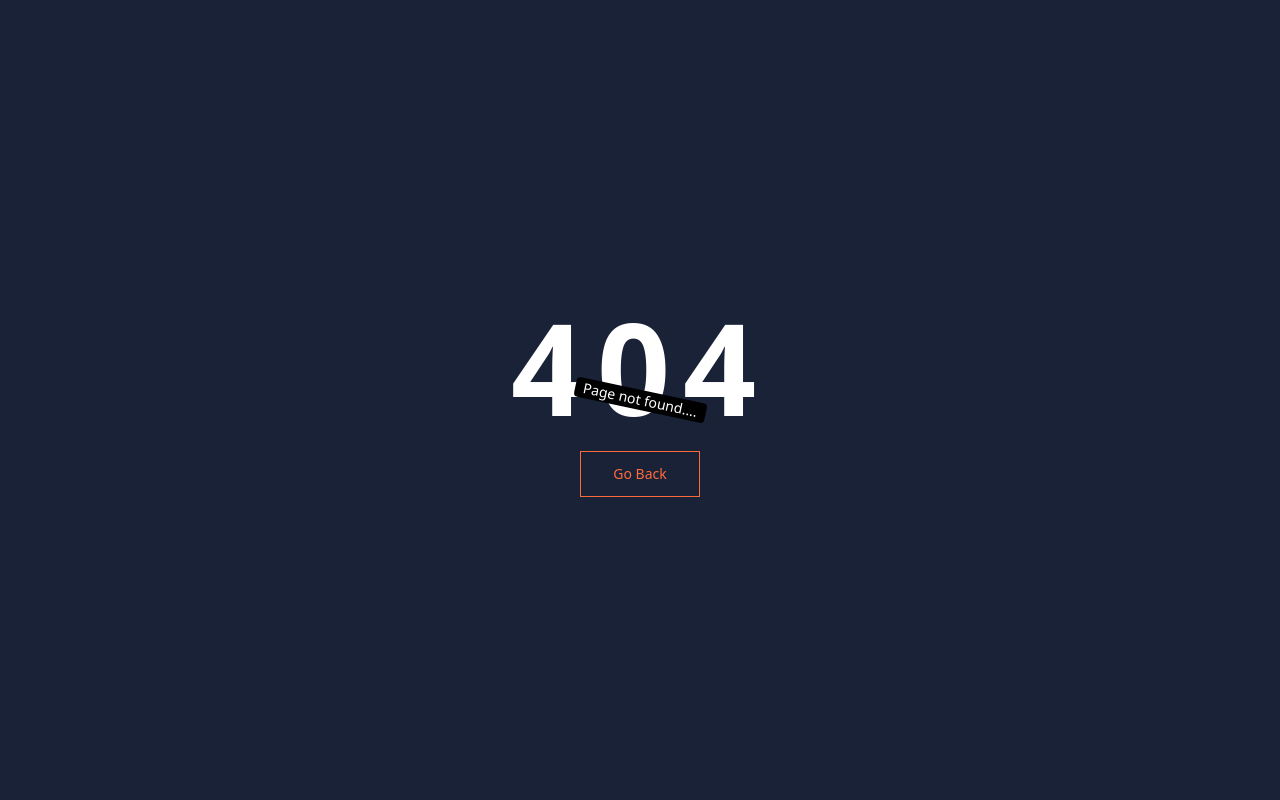
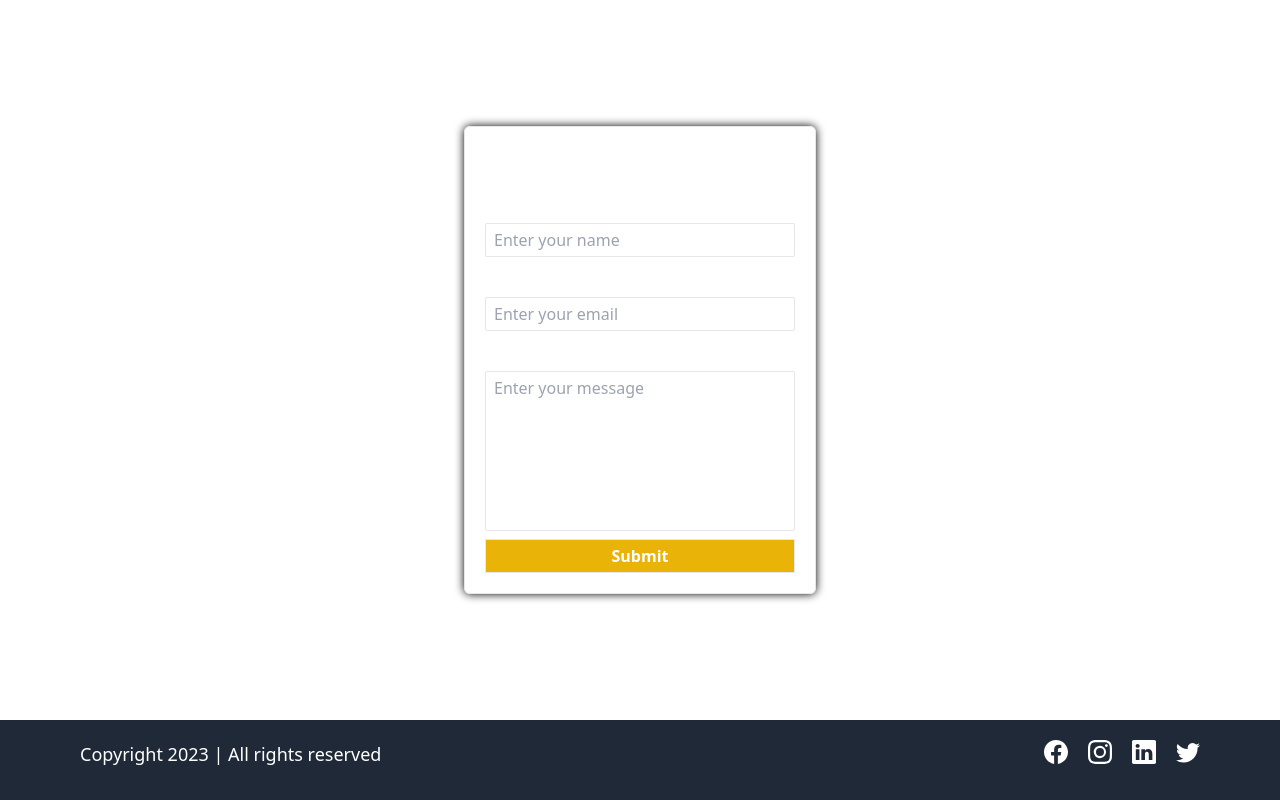
Before and after one commit to RaiNigam/lms-frontend-hn, a React (Vite) app: page /contact in a window 1280 px wide. Before the commit this address had no page. Built offline with nearby package versions, Linux system fonts and the light colour scheme.

Commit message:
Added Contact page

```diff
--- a/src/App.jsx
+++ b/src/App.jsx
@@ -6,6 +6,7 @@ import NotFound from './Pages/NotFound'
 import Signup from './Pages/Signup'
 import Login from './Pages/Login'
 import CourseList from './Pages/Course/CourseList'
+import ContactUs from './Pages/ContactUs'
 function App() {
 
 
@@ -15,6 +16,7 @@ function App() {
       <Route path="/about" element={<AboutUs/>}></Route>
       <Route path="/signup" element={<Signup/> }></Route>
       <Route path="/login" element={<Login/>}></Route>
+      <Route path="/contact" element={<ContactUs/>}></Route>
       <Route path="/courses" element={<CourseList/>}></Route>
       <Route path="*" element={<NotFound/>}></Route>
     </Routes>
--- /dev/null
+++ b/src/Pages/ContactUs.jsx
@@ -0,0 +1,105 @@
+import { useState } from "react";
+import HomeLayout from "../HomeLayout/HomeLayout";
+import toast from "react-hot-toast";
+import axiosInstance from "../Helpers/axiosInstance";
+
+function ContactUs() {
+  const [userInput, setUserInput] = useState({
+    name: "",
+    email: "",
+    password: "",
+  });
+  function handleUserInput(e) {
+    const { name, value } = e.target;
+    console.log(name, value);
+    setUserInput({
+      ...userInput,
+      [name]: value,
+    });
+  }
+  async function onFormSubmit(e){
+    e.preventDefault();
+    if(!userInput.name||!userInput.email||!userInput.message){
+      toast.error("All fields are required");
+      return;
+    }
+    if(!userInput.email.match(/^(([^<>()[\]\\.,;:\s@"]+(\.[^<>()[\]\\.,;:\s@"]+)*)|.(".+"))@((\[[0-9]{1,3}\.[0-9]{1,3}\.[0-9]{1,3}\.[0-9]{1,3}\])|(([a-zA-Z\-0-9]+\.)+[a-zA-Z]{2,}))$/)){
+      toast.error("Invalid email");
+      return;
+    }
+    try{
+      const response=axiosInstance.post("/contact",userInput);
+      toast.promise(response,{
+        loading:"Submitting your message",
+        success:"Form submitted succesfully",
+        error:"Failed to submit the form"
+      })
+      const contactResponse=await response;
+      if(contactResponse?.data?.success){
+        setUserInput({
+          name:"",
+          email:"",
+          password:""
+        })
+      }
+    }catch(error){
+      toast.error("Operation failed");
+    }
+  }
+  return (
+    <HomeLayout>
+      <div  className="h-[90vh] flex items-center justify-center">
+        <form noValidate onSubmit={onFormSubmit}  className="w-[22rem] rounded-md  shadow-[0_0_10px_black] text-white border justify-center items-center flex flex-col gap-2 p-5">
+          <h1 className="text-3xl font-semibold">Contact Form</h1>
+          <div className="flex flex-col gap-1 w-full">
+            <label htmlFor="name" className="text-xl font-semibold">
+              Name
+            </label>
+            <input
+              type="text"
+              className="bg-transparent rounded-sm border  px-2 py-1 "
+              name="name"
+              id="name"
+              placeholder="Enter your name"
+              onChange={handleUserInput}
+
+            />
+          </div>
+          <div className="flex flex-col gap-1 w-full">
+            <label htmlFor="email" className="text-xl font-semibold">
+              Email
+            </label>
+            <input
+              type="email"
+              className="bg-transparent rounded-sm border  px-2 py-1 "
+              name="email"
+              id="email"
+              placeholder="Enter your email"
+              onChange={handleUserInput}
+            />
+          </div>
+          <div className="flex flex-col gap-1 w-full">
+            <label htmlFor="name" className="text-xl font-semibold">
+              Message
+            </label>
+            <textarea
+              className="bg-transparent rounded-sm border px-2 py-1 resize-none h-40"
+              name="message"
+              id="message"
+              placeholder="Enter your message"
+              onChange={handleUserInput}
+            ></textarea>
+          </div>
+          <button
+            type="submit"
+            className="border text-white font-semibold bg-yellow-500 hover:bg-yellow-600 py-1 w-full transition-all ease-in-out duration-300"
+          >
+            Submit
+          </button>
+        </form>
+      </div>
+    </HomeLayout>
+  );
+}
+
+export default ContactUs;
--- a/src/Pages/Signup.jsx
+++ b/src/Pages/Signup.jsx
@@ -52,8 +52,9 @@ function Signup() {
         toast.error("Invalid email");
         return;
     }
-    if(!signupData.password.match(/^(?=.*[0-9])(?=.*[!@#$%^&*])[a-zA-Z0-9!@#$%^&*]{6,16}$/)){
+    if(!signupData.password){
         toast.error("Password must have around 6 to 16 characters with atleast one number and a special character");
+        return;
     }
     const formData=new FormData();
     formData.append("fullName",signupData.fullName);
@@ -61,7 +62,7 @@ function Signup() {
     formData.append("password",signupData.password);
     formData.append("avatar",signupData.avatar);
     const response=await dispatch(createAccount(formData));
-    console.log(response);
+
     if(response?.payload?.success){
         navigate('/')
 
```
